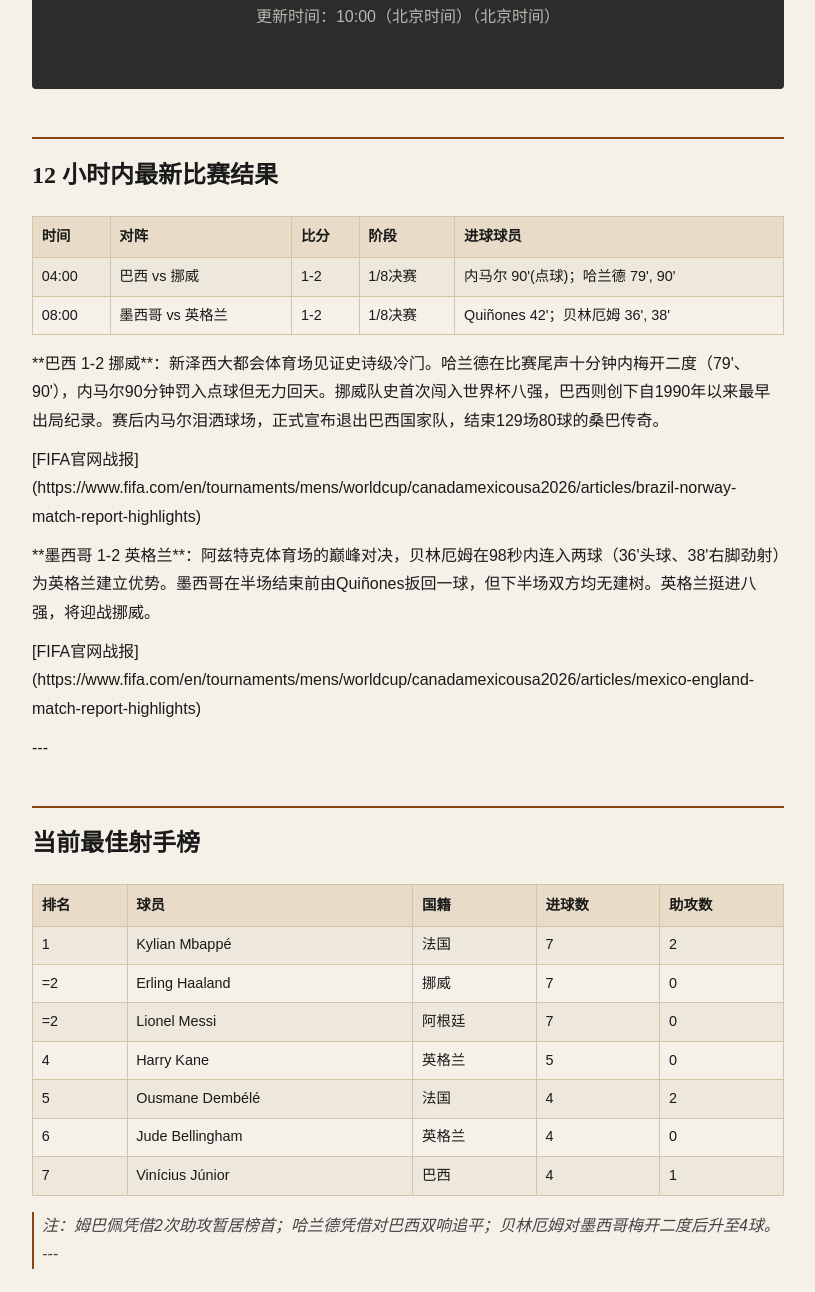
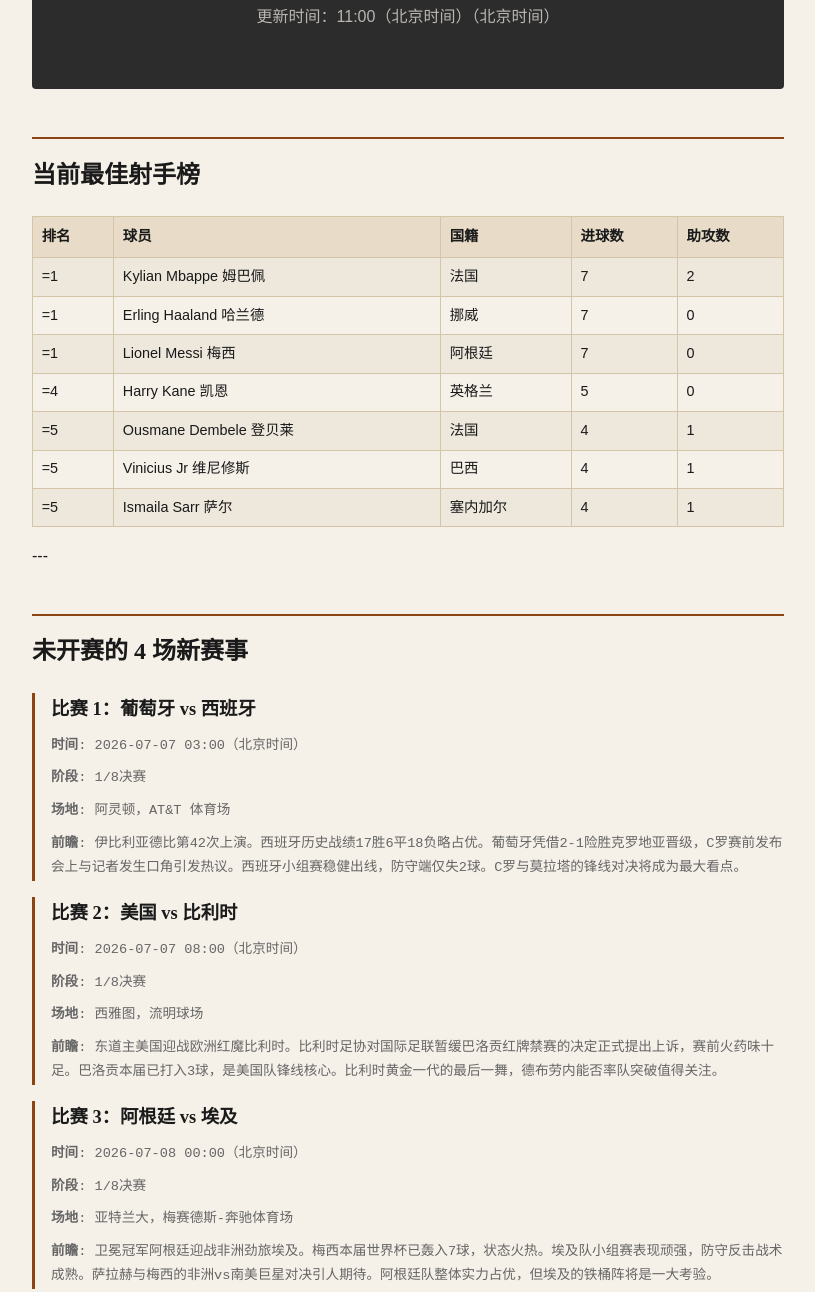
Before and after one commit to stwxvoice/world-cup-daily, a plain HTML site: page index.html in a window 1280 px wide. Shown: the part 270-1562 px from the top of the page, without its empty margins (232-1047 px from the left). Drawn offline with Linux system fonts and the light colour scheme.

Commit message:
Update: World Cup Daily 2026-07-06

```diff
--- a/index.html
+++ b/index.html
@@ -213,38 +213,8 @@ tr:nth-child(even) td {
 
         <h1>2026 世界杯<br>今日赛况日报</h1>
         <p class="cover-date">2026-07-06</p>
-        <p class="subtitle">更新时间：10:00（北京时间）（北京时间）</p>
+        <p class="subtitle">更新时间：11:00（北京时间）（北京时间）</p>
     </div>
-
-    <h2 class="section-header">12 小时内最新比赛结果</h2>
-    <table>
-<tr>
-<th>时间</th>
-<th>对阵</th>
-<th>比分</th>
-<th>阶段</th>
-<th>进球球员</th>
-</tr>
-<tr>
-<td>04:00</td>
-<td>巴西 vs 挪威</td>
-<td>1-2</td>
-<td>1/8决赛</td>
-<td>内马尔 90'(点球)；哈兰德 79', 90'</td>
-</tr>
-<tr>
-<td>08:00</td>
-<td>墨西哥 vs 英格兰</td>
-<td>1-2</td>
-<td>1/8决赛</td>
-<td>Quiñones 42'；贝林厄姆 36', 38'</td>
-</tr>
-</table>
-<p>**巴西 1-2 挪威**：新泽西大都会体育场见证史诗级冷门。哈兰德在比赛尾声十分钟内梅开二度（79'、90'），内马尔90分钟罚入点球但无力回天。挪威队史首次闯入世界杯八强，巴西则创下自1990年以来最早出局纪录。赛后内马尔泪洒球场，正式宣布退出巴西国家队，结束129场80球的桑巴传奇。</p>
-<p>[FIFA官网战报](https://www.fifa.com/en/tournaments/mens/worldcup/canadamexicousa2026/articles/brazil-norway-match-report-highlights)</p>
-<p>**墨西哥 1-2 英格兰**：阿兹特克体育场的巅峰对决，贝林厄姆在98秒内连入两球（36'头球、38'右脚劲射）为英格兰建立优势。墨西哥在半场结束前由Quiñones扳回一球，但下半场双方均无建树。英格兰挺进八强，将迎战挪威。</p>
-<p>[FIFA官网战报](https://www.fifa.com/en/tournaments/mens/worldcup/canadamexicousa2026/articles/mexico-england-match-report-highlights)</p>
-<p>---</p>
 
     <h2 class="section-header">当前最佳射手榜</h2>
     <table>
@@ -256,103 +226,100 @@ tr:nth-child(even) td {
 <th>助攻数</th>
 </tr>
 <tr>
-<td>1</td>
-<td>Kylian Mbappé</td>
+<td>=1</td>
+<td>Kylian Mbappe 姆巴佩</td>
 <td>法国</td>
 <td>7</td>
 <td>2</td>
 </tr>
 <tr>
-<td>=2</td>
-<td>Erling Haaland</td>
+<td>=1</td>
+<td>Erling Haaland 哈兰德</td>
 <td>挪威</td>
 <td>7</td>
 <td>0</td>
 </tr>
 <tr>
-<td>=2</td>
-<td>Lionel Messi</td>
+<td>=1</td>
+<td>Lionel Messi 梅西</td>
 <td>阿根廷</td>
 <td>7</td>
 <td>0</td>
 </tr>
 <tr>
-<td>4</td>
-<td>Harry Kane</td>
+<td>=4</td>
+<td>Harry Kane 凯恩</td>
 <td>英格兰</td>
 <td>5</td>
 <td>0</td>
 </tr>
 <tr>
-<td>5</td>
-<td>Ousmane Dembélé</td>
+<td>=5</td>
+<td>Ousmane Dembele 登贝莱</td>
 <td>法国</td>
 <td>4</td>
-<td>2</td>
+<td>1</td>
 </tr>
 <tr>
-<td>6</td>
-<td>Jude Bellingham</td>
-<td>英格兰</td>
-<td>4</td>
-<td>0</td>
-</tr>
-<tr>
-<td>7</td>
-<td>Vinícius Júnior</td>
+<td>=5</td>
+<td>Vinicius Jr 维尼修斯</td>
 <td>巴西</td>
 <td>4</td>
 <td>1</td>
 </tr>
+<tr>
+<td>=5</td>
+<td>Ismaila Sarr 萨尔</td>
+<td>塞内加尔</td>
+<td>4</td>
+<td>1</td>
+</tr>
 </table>
-<p class="review-text">
-注：姆巴佩凭借2次助攻暂居榜首；哈兰德凭借对巴西双响追平；贝林厄姆对墨西哥梅开二度后升至4球。
----
-</p>
+<p>---</p>
 
     <h2 class="section-header">未开赛的 4 场新赛事</h2>
     <div class="match-preview">
 <h3>比赛 1：葡萄牙 vs 西班牙</h3>
 <p class="match-meta"><strong>时间</strong>: 2026-07-07 03:00（北京时间）</p>
 <p class="match-meta"><strong>阶段</strong>: 1/8决赛</p>
-<p class="match-meta"><strong>场地</strong>: 美国阿灵顿，AT&T体育场</p>
-<p class="match-meta"><strong>前瞻</strong>: 伊比利亚半岛德比，C罗领衔葡萄牙对阵斗牛士军团。葡萄牙小组赛2-1淘汰克罗地亚后士气正盛，西班牙则3-0横扫奥地利展现统治力。两队风格迥异——葡萄牙依赖C罗和反击，西班牙主打控球与高位逼抢，堪称本轮最具技术含量的对决。</p>
+<p class="match-meta"><strong>场地</strong>: 阿灵顿，AT&T 体育场</p>
+<p class="match-meta"><strong>前瞻</strong>: 伊比利亚德比第42次上演。西班牙历史战绩17胜6平18负略占优。葡萄牙凭借2-1险胜克罗地亚晋级，C罗赛前发布会上与记者发生口角引发热议。西班牙小组赛稳健出线，防守端仅失2球。C罗与莫拉塔的锋线对决将成为最大看点。</p>
 </div>
 <div class="match-preview">
 <h3>比赛 2：美国 vs 比利时</h3>
 <p class="match-meta"><strong>时间</strong>: 2026-07-07 08:00（北京时间）</p>
 <p class="match-meta"><strong>阶段</strong>: 1/8决赛</p>
-<p class="match-meta"><strong>场地</strong>: 美国西雅图，流明球场</p>
-<p class="match-meta"><strong>前瞻</strong>: 东道主美国迎战欧洲红魔。Balogun红牌禁赛被FIFA暂停一年，得以出战成为最大变数。比利时小组赛淘汰塞内加尔后信心十足，但美国坐拥主场之利不容小觑。一场速度与力量的碰撞即将上演。</p>
+<p class="match-meta"><strong>场地</strong>: 西雅图，流明球场</p>
+<p class="match-meta"><strong>前瞻</strong>: 东道主美国迎战欧洲红魔比利时。比利时足协对国际足联暂缓巴洛贡红牌禁赛的决定正式提出上诉，赛前火药味十足。巴洛贡本届已打入3球，是美国队锋线核心。比利时黄金一代的最后一舞，德布劳内能否率队突破值得关注。</p>
 </div>
 <div class="match-preview">
 <h3>比赛 3：阿根廷 vs 埃及</h3>
 <p class="match-meta"><strong>时间</strong>: 2026-07-08 00:00（北京时间）</p>
 <p class="match-meta"><strong>阶段</strong>: 1/8决赛</p>
-<p class="match-meta"><strong>场地</strong>: 美国亚特兰大，梅赛德斯-奔驰体育场</p>
-<p class="match-meta"><strong>前瞻</strong>: 梅西与萨拉赫的超级巨星正面对决。阿根廷在小组赛最后时刻逆转佛得角惊险晋级，梅西以7球领跑金靴。埃及在萨拉赫带领下打法日趋成熟，非洲雄鹰渴望复刻摩洛哥的黑马奇迹。</p>
+<p class="match-meta"><strong>场地</strong>: 亚特兰大，梅赛德斯-奔驰体育场</p>
+<p class="match-meta"><strong>前瞻</strong>: 卫冕冠军阿根廷迎战非洲劲旅埃及。梅西本届世界杯已轰入7球，状态火热。埃及队小组赛表现顽强，防守反击战术成熟。萨拉赫与梅西的非洲vs南美巨星对决引人期待。阿根廷队整体实力占优，但埃及的铁桶阵将是一大考验。</p>
 </div>
 <div class="match-preview">
 <h3>比赛 4：瑞士 vs 哥伦比亚</h3>
 <p class="match-meta"><strong>时间</strong>: 2026-07-08 04:00（北京时间）</p>
 <p class="match-meta"><strong>阶段</strong>: 1/8决赛</p>
-<p class="match-meta"><strong>场地</strong>: 加拿大温哥华，BC Place体育场</p>
-<p class="match-meta"><strong>前瞻</strong>: 瑞士凭借严密的防守体系力克阿尔及利亚晋级，哥伦比亚则1-0小胜加纳展现南美足球的韧性。两队均以防守见长，可能是一场战术博弈大于进球盛宴的较量，考验双方破密集防守的能力。</p>
+<p class="match-meta"><strong>场地</strong>: 温哥华，BC 广场体育场</p>
+<p class="match-meta"><strong>前瞻</strong>: 瑞士军刀对阵南美劲旅哥伦比亚。瑞士队小组赛攻守平衡，曼城后卫阿坎吉领衔防线表现出色。哥伦比亚由路易斯·迪亚斯领衔，进攻端冲击力十足。两队历史交锋3次，各胜1场平1场，实力伯仲之间。胜者将在1/4决赛面对阿根廷与埃及的胜者。</p>
 <p class="match-preview-text">---</p>
 </div>
 
     <h2 class="section-header">10 条场外花边新闻</h2>
     <ol class="gossip-list">
-<li><strong>内马尔泪别国家队</strong>：巴西1-2不敌挪威止步16强后，34岁内马尔赛后崩溃落泪，正式宣布退出巴西国家队。129场80球的桑巴传奇，始于纽约大都会球场，终于同一片草皮。【新浪】</li>
-<li><strong>挪威创历史首进八强</strong>：北欧海盗凭借哈兰德双响2-1淘汰五星巴西，队史首次闯入世界杯八强，将对巴西不败纪录延续至5场。【封面新闻】</li>
-<li><strong>汪苏泷跨界祝福阿根廷夺冠</strong>：歌手汪苏泷连发两条视频公开祝愿阿根廷夺冠，#汪苏泷祝阿根廷队夺冠#话题阅读量破1亿，成为本届世界杯关注度最高的艺人跨界热点。【新浪娱乐】</li>
-<li><strong>特朗普介入FIFA：Balogun禁赛被暂停</strong>：FIFA暂停美国前锋Balogun的红牌禁赛一年，白宫致谢，比利时足协强烈抗议称"违背公平竞赛原则"，该球员得以出战对阵比利时的1/8决赛。【Fox Sports】</li>
-<li><strong>墨西哥球迷深夜"轰炸"英格兰酒店</strong>：大批墨西哥球迷聚集在英格兰队下榻酒店外，吹喇叭、放鞭炮、敲鼓高歌，试图干扰三狮军团睡眠，为阿兹特克决战的盘外招再添一笔。【LatestLY/ANI】</li>
-<li><strong>看台沦为网红流量橱窗</strong>：日本女球迷用蓝色医用胶带代替球衣引争议；巴西网红因酷似内马尔在商场被围堵；AI美女疑云让巴拉圭女球迷真假难辨。【搜狐】</li>
-<li><strong>巴西vs日本球迷跨国骂战</strong>：巴西2-1逆转日本后，巴西球员向看台比"五"手势炫耀五冠引发日推炸锅，但网友翻出赛前日本球迷恶意P图嘲讽巴西，反遭群嘲。【今日头条】</li>
-<li><strong>梅西被神秘男子"偷亲"后颈</strong>：一段梅西接受采访的视频中，一名路过的球员突然低头亲吻其颈部，慢镜头中梅西的微妙表情让网友笑称"灵魂出窍"。【JUKSY】</li>
-<li><strong>哈兰德Snapchat"Croatia Robbed"截图被证伪</strong>：网上疯传哈兰德发Snapchat质疑克罗地亚被淘汰不公，经查证为伪造截图，但真实反应了球迷对VAR争议的强烈情绪。【poprant】</li>
-<li><strong>开幕式充气大力神杯"泄气"</strong>：加拿大分会场巨型充气大力神杯在升起时故障瘪成软皮球，全球网友疯狂截图，戏称"这怕不是义乌制造的质量翻车现场"。【今日头条】</li>
+<li><strong>C罗赛前发布会与记者紧张对峙</strong>：葡萄牙队长C罗在伊比利亚德比赛前发布会上，点名挑战巴西记者马塞洛·贝克勒"问个好问题"，双方交锋画面迅速走红社交媒体。【Asianet News】</li>
+<li><strong>汪苏泷跨界祝福阿根廷夺冠破亿阅读</strong>：歌手汪苏泷连续两天公开祝福阿根廷夺冠，演唱会邀请穿梅西联名T恤球迷上台互动，话题#汪苏泷祝阿根廷队夺冠#累计阅读量破1亿。【新浪娱乐】</li>
+<li><strong>巴洛贡红牌"特赦"引发政治风暴</strong>：国际足联暂缓美国前锋巴洛贡红牌禁赛，媒体曝特朗普曾致电因凡蒂诺。比利时足协正式上诉，CNN称一通电话引发世界杯政治风暴。【CNN/独立报】</li>
+<li><strong>墨西哥全队戴哈兰德头套成出圈名场面</strong>：墨西哥队小组赛出线后，全队在更衣室集体戴哈兰德头套模仿维京划船庆祝，哈兰德本人转发回应，话题阅读量突破320万。【新浪体育】</li>
+<li><strong>凯恩赛后沙哑嗓音采访走红全网</strong>：英格兰3-2淘汰墨西哥后，队长凯恩因高原激烈比赛导致嗓音完全嘶哑，接受采访时发出"米老鼠"般的声音，网友笑称"这是他最搞笑的采访"。【Asianet News】</li>
+<li><strong>巴拉圭"扒拉龟"梗火出圈</strong>：法国vs巴拉圭1/8决赛，巴拉圭全队死缠姆巴佩（昵称"龟龟"），全程各种拉扯纠缠小动作不断，零黄牌收场，网友赐名"扒拉龟"。【企鹅号】</li>
+<li><strong>挪威球迷绝杀欢庆震到地震仪</strong>：哈兰德攻入巴西球门时，挪威卑尔根大学地下室的地震仪捕捉到全城球迷集体律动信号，网友戏称"这台仪器KPI一半靠地壳运动一半靠哈兰德进球"。【今日头条】</li>
+<li><strong>凯恩世界杯连环倒霉事大盘点</strong>：英格兰队长本届杯赛厄运不断——装备货车被洗劫、官方花絮穿内裤意外入镜、堪萨斯城龙卷风紧急避险，被球迷封为"天选悲情喜剧人"。【大象新闻】</li>
+<li><strong>姆巴佩"场上球王场下海王"争议持续</strong>：法国队长已轰入4球成为队史射手王，但私生活话题热度远超球场——游艇与西班牙女星亲吻照曝光，与变性超模旧瓜被翻出。【腾讯新闻】</li>
+<li><strong>日本国脚佐野海舟丑闻引众怒</strong>：24岁日本球员曾深陷重大负面案件，日本足协力排众议将其放入大名单并首发打满全场，海内外网友集体抵制，被称为本届世界杯最大污点。【今日头条】</li>
 </ol>
 
     <p class="source-footer">数据来源：FIFA 官网、ESPN、Yahoo Sports、BBC、新浪体育、今日头条等</p>
```
